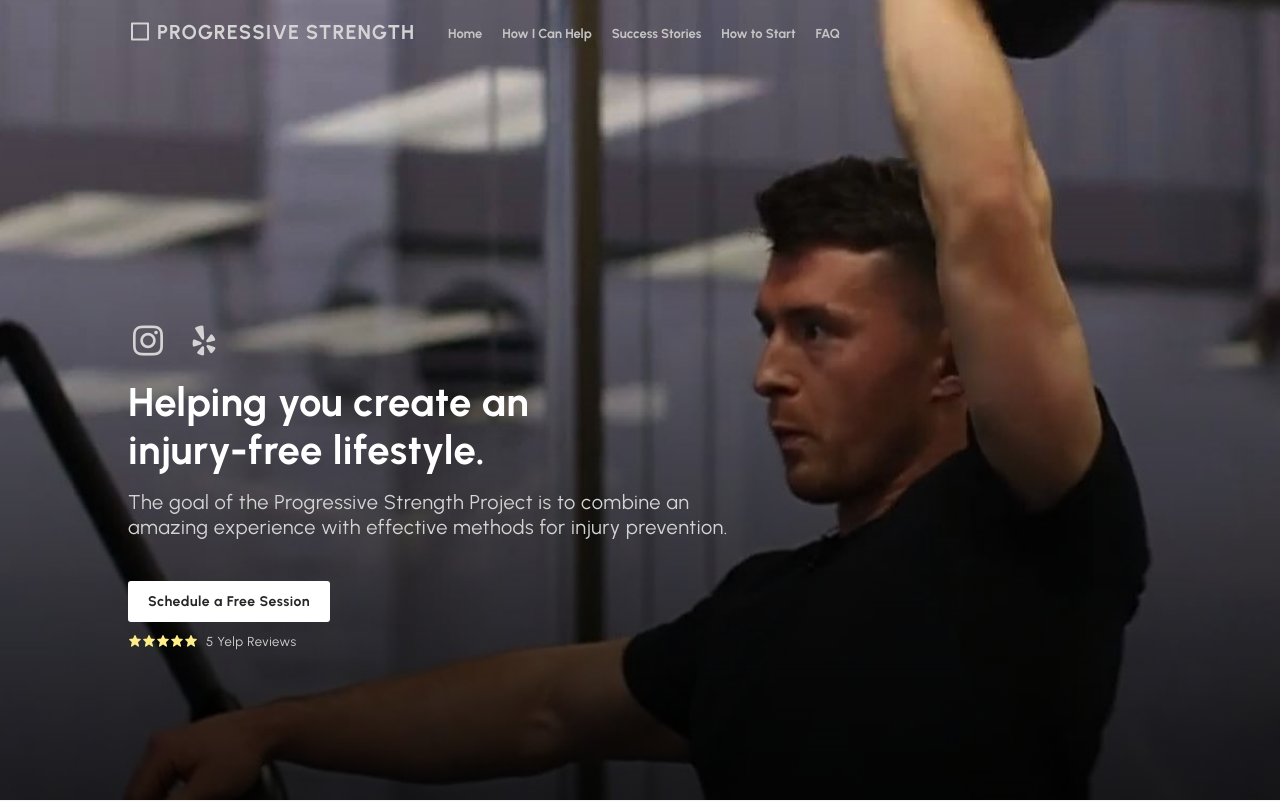
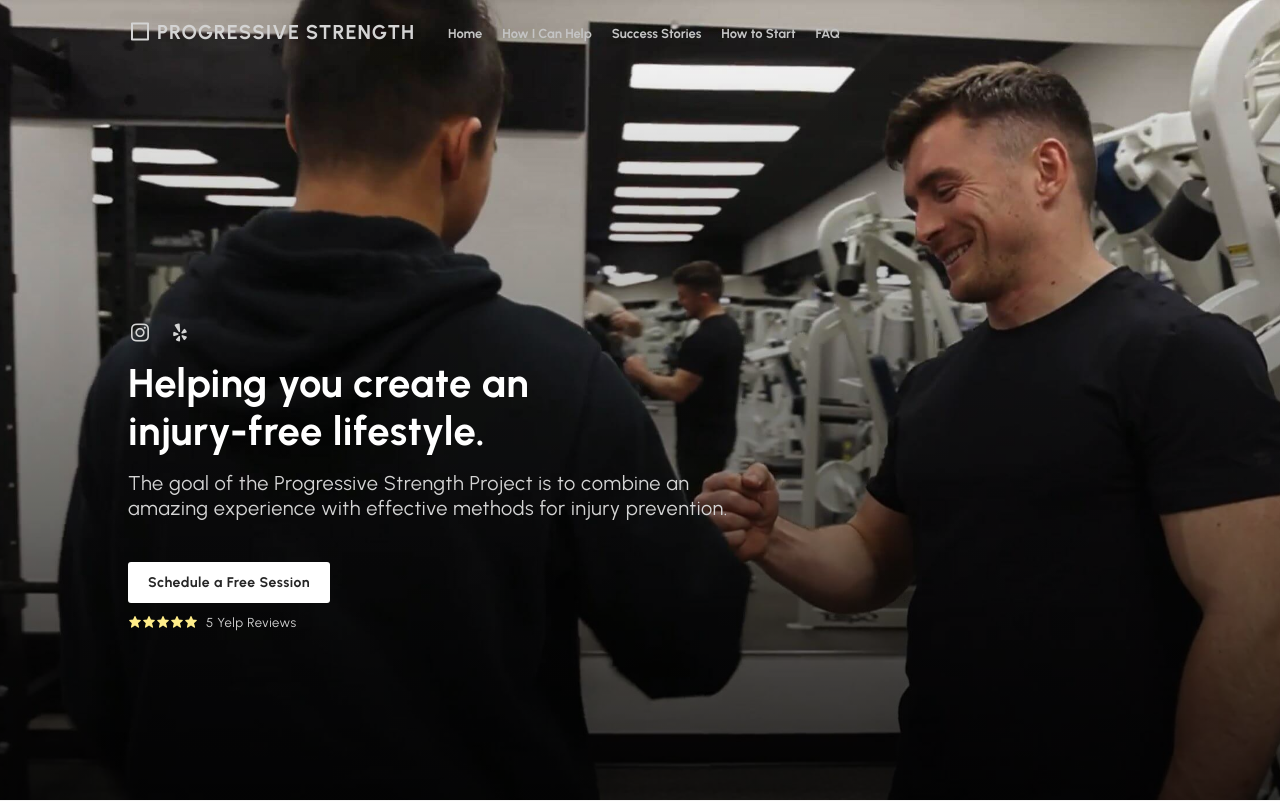
Before and after one commit to DanShawl/Progressive-Strength-Project, a plain HTML site: page index.html in a window 1280 px wide. Shown: the top 801 px of the page. Drawn offline with nearby package versions, Linux system fonts and the light colour scheme.

Commit message:
Styling changes

```diff
--- a/assets/styles.css
+++ b/assets/styles.css
@@ -370,7 +370,7 @@ Notes:
   object-fit: cover;
   /* object-fit: cover; */
 
-  object-position: 80% top;
+  object-position: 65% top;
   /* object-position: 20% bottom; */
 }
 
@@ -395,7 +395,7 @@ Notes:
   margin-bottom: 0.6rem;
 }
 .home__socials-link {
-  font-size: var(--large-font-size);
+  font-size: 24px;
   color: var(--home-text-color);
   transition: 0.3s;
   /* margin: 0; */
--- a/index.html
+++ b/index.html
@@ -24,6 +24,8 @@
     <title>Progressive Strength</title>
   </head>
   <body>
+    <!-- #791293 -->
+    <!-- #998567 -->
     <!---------------------- Header ----------------------------->
     <!--
       Building a header / nav
@@ -110,7 +112,7 @@
     <main class="main">
       <section class="home" id="home">
         <img
-          src="/assets/images/personal-training-2-progressive-strength-reverse.jpg"
+          src="/assets/images/personal-training-8-progressive-strength.JPG"
           class="home__img"
           alt="Progressive Strength Personal Training"
         />
```
